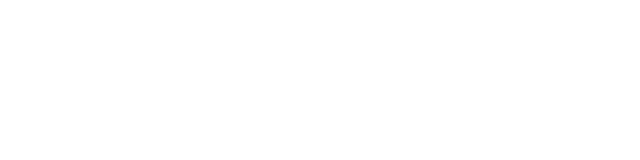
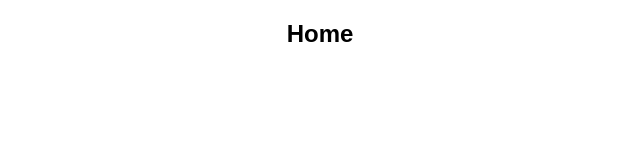
Before and after one commit to halvorson34/movie-sagas-live-solve, a React (Create React App) app: page /details in a window 1280 px wide. Shown: the top 160 px of the page, without its empty margins (320-960 px from the left). Built offline with nearby package versions, Linux system fonts and the light colour scheme.

Commit message:
add routes for HomePage and EditPage and set up HomePage and EditPage

```diff
--- a/src/components/App/App.js
+++ b/src/components/App/App.js
@@ -3,6 +3,8 @@
 import "./App.css";
 
 import DetailsPage from "../pages/DetailsPage/DetailsPage";
+import HomePage from "../pages/HomePage/HomePage";
+import EditPage from "../pages/EditPage/EditPage";
 
 class App extends Component {
   // Renders the entire app on the DOM
@@ -10,9 +12,9 @@
     return (
       <div className="App">
         <Router>
-          {/* <Route exact path="/" component={} /> */}
+          <Route exact path="/" component={HomePage} />
           <Route path="/details" component={DetailsPage} />
-          {/* <Route path = "/edit" component = {} /> */}
+          <Route path="/edit" component={EditPage} />
         </Router>
       </div>
     );
--- /dev/null
+++ b/src/components/pages/EditPage/EditPage.js
@@ -0,0 +1,13 @@
+import React, { Component } from "react";
+
+class EditPage extends Component {
+  render() {
+    return (
+      <div>
+        <h2>Edit</h2>
+      </div>
+    );
+  }
+}
+
+export default EditPage;
--- /dev/null
+++ b/src/components/pages/HomePage/HomePage.js
@@ -0,0 +1,13 @@
+import React, { Component } from "react";
+
+class HomePage extends Component {
+  render() {
+    return (
+      <div>
+        <h2>Home</h2>
+      </div>
+    );
+  }
+}
+
+export default HomePage;
```
